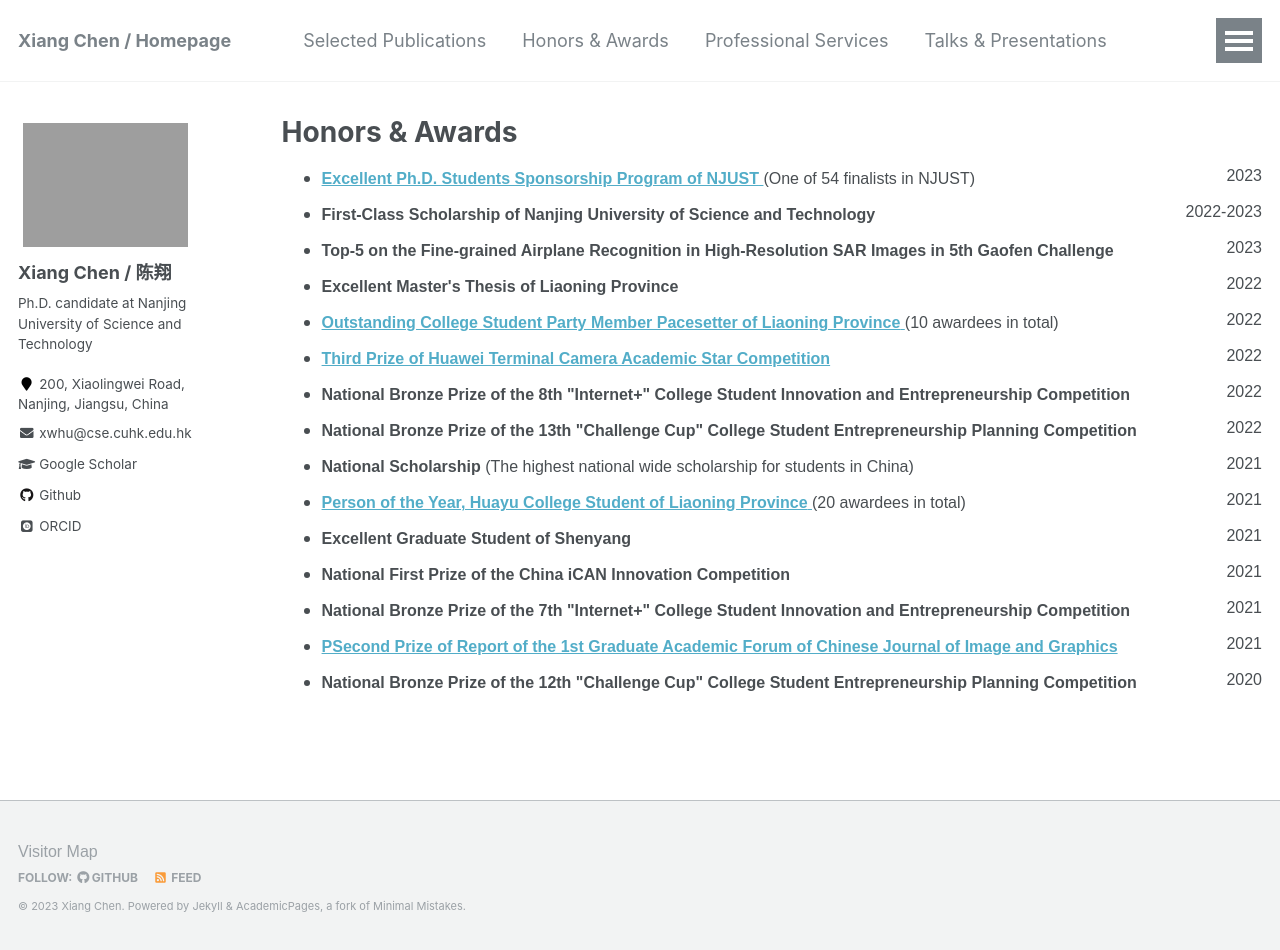
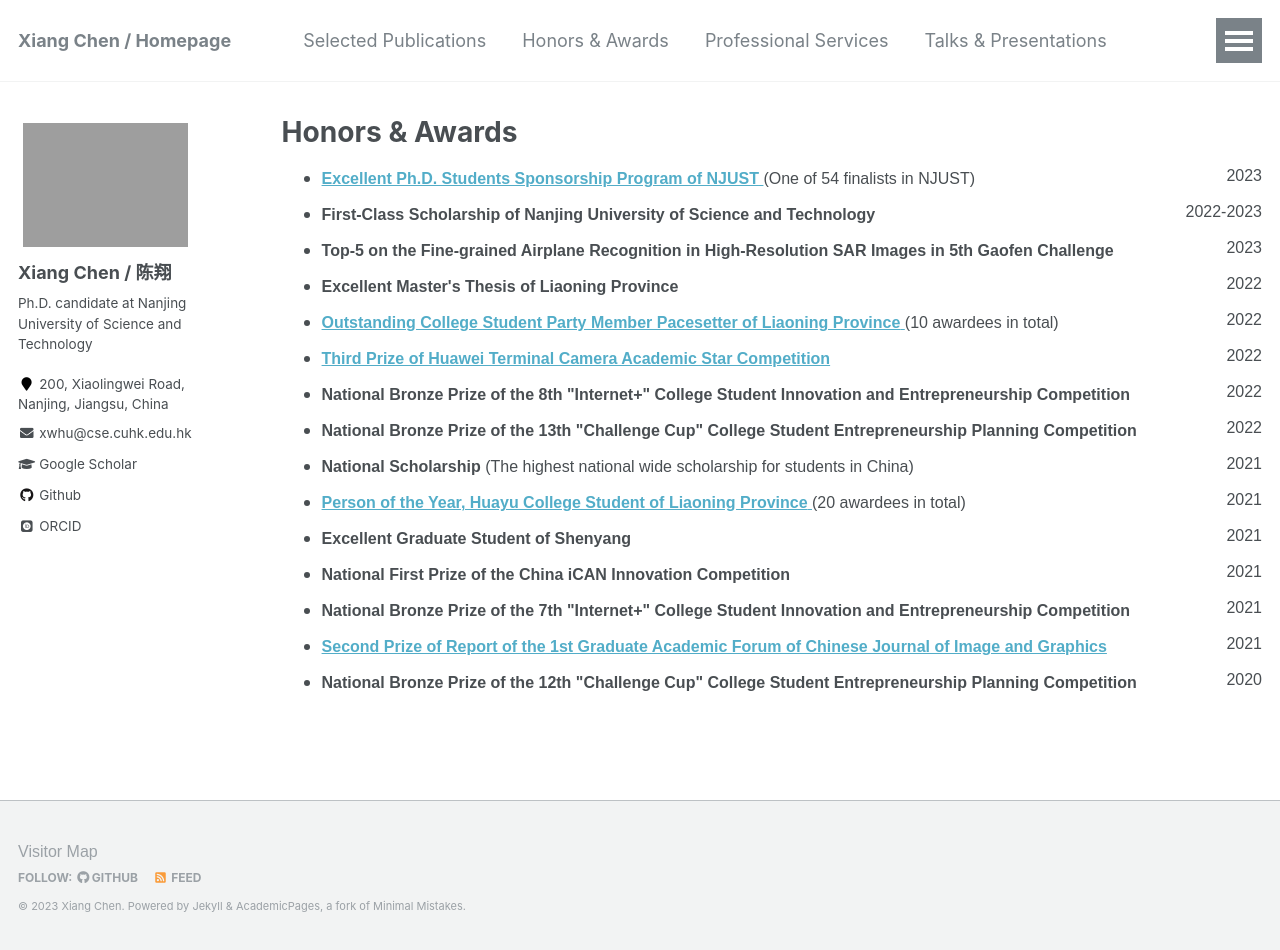
Before and after one commit to cschenxiang/cschenxiang.github.io, a Jekyll site: the page built from _pages/honors.html, in a window 1280 px wide and 950 px high. Built offline with Jekyll 4.4.1, drawn with Linux system fonts in a browser that asks for light colours; some web fonts are replaced.

Commit message:
Update honors.html

```diff
--- a/_pages/honors.html
+++ b/_pages/honors.html
@@ -47,7 +47,7 @@ author_profile: true
 <li> <strong>National Bronze Prize of the 7th "Internet+" College Student Innovation and Entrepreneurship Competition</strong>  <div style="float:right; text-align:right">2021</div>
 </li>
 
-<li><a href="http://www.cjig.cn/jig/ch/reader/view_news.aspx?id=20211013092031001"> <strong>PSecond Prize of Report of the 1st Graduate Academic Forum of Chinese Journal of Image and Graphics</strong> </a> <div style="float:right; text-align:right">2021</div>
+<li><a href="http://www.cjig.cn/jig/ch/reader/view_news.aspx?id=20211013092031001"> <strong>Second Prize of Report of the 1st Graduate Academic Forum of Chinese Journal of Image and Graphics</strong> </a> <div style="float:right; text-align:right">2021</div>
 </li>
 
 <li> <strong>National Bronze Prize of the 12th "Challenge Cup" College Student Entrepreneurship Planning Competition</strong>  <div style="float:right; text-align:right">2020</div>
```
